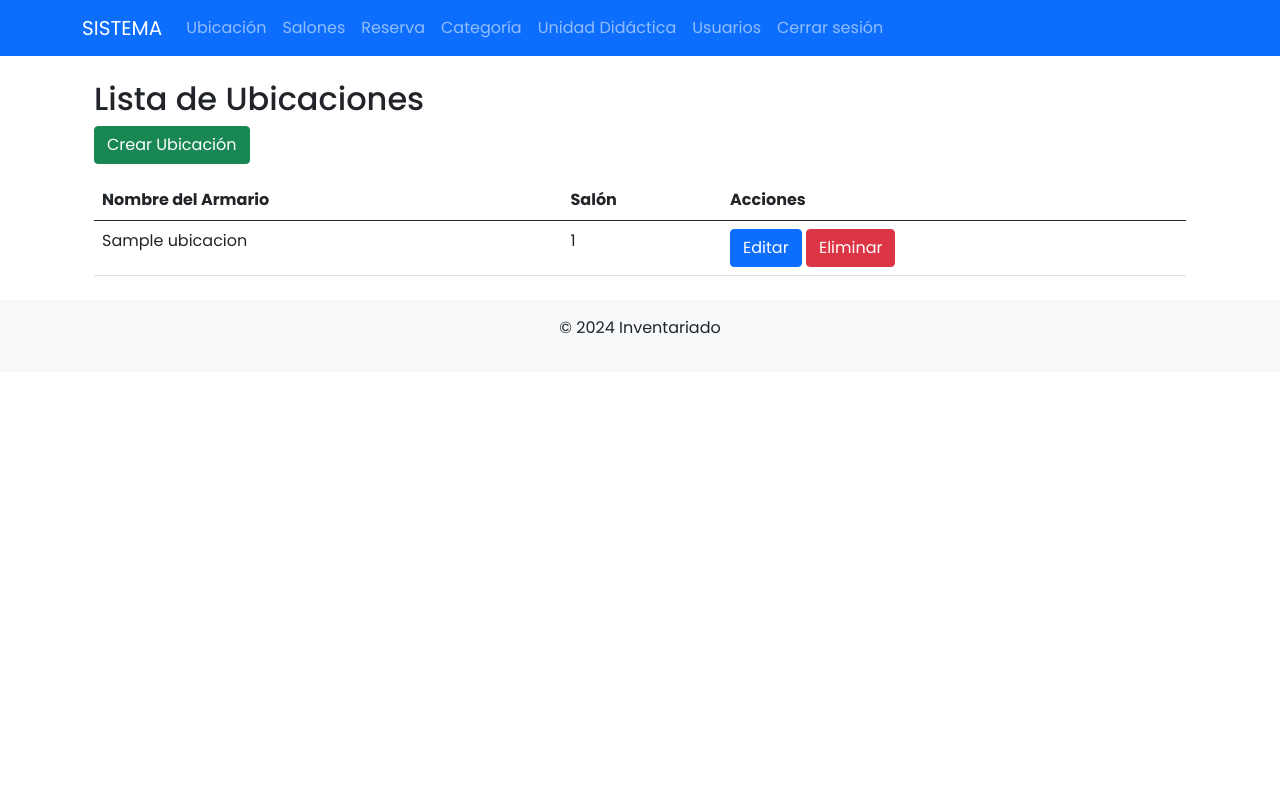
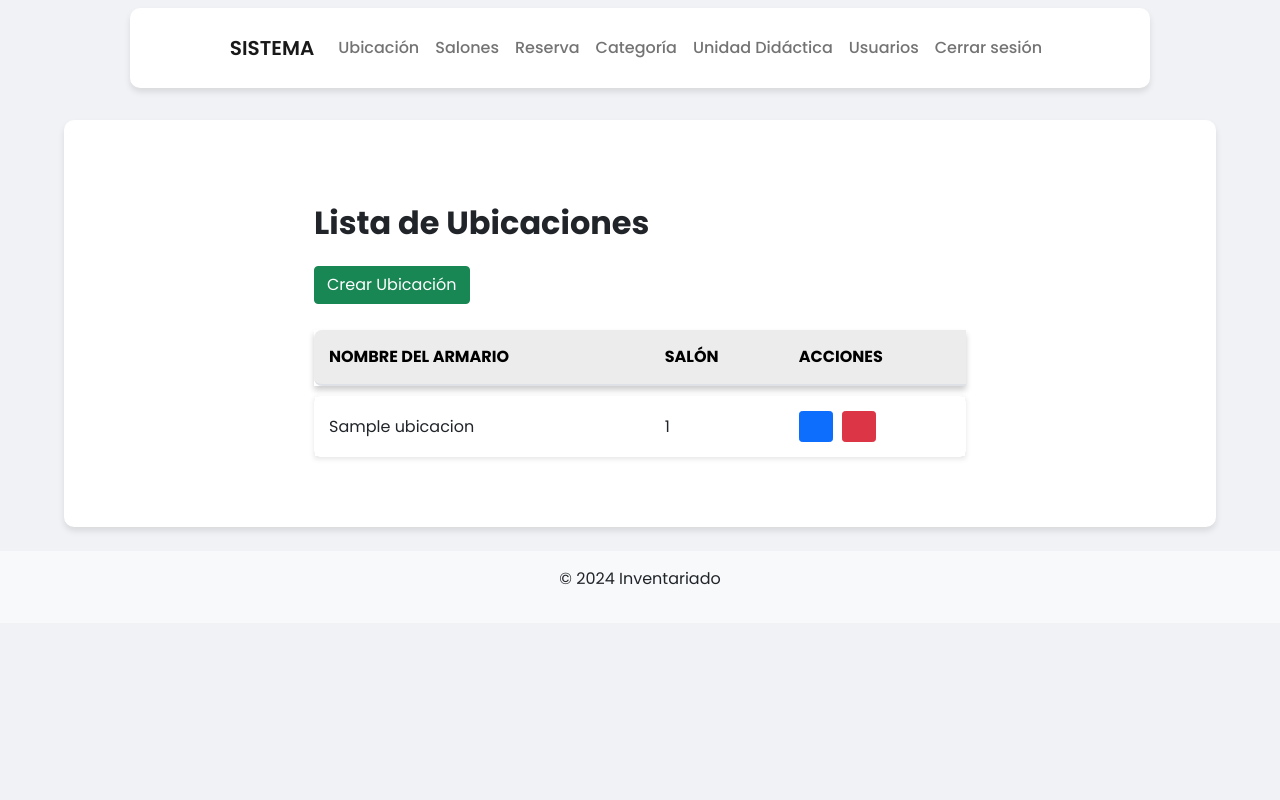
Before and after one commit to johnzoes/web-electronica, a PHP site: page /index.php?controller=ubicacion&action=index in a window 1280 px wide. Run offline with PHP 8.4, Linux system fonts and the light colour scheme; the visitor is signed in with stand-in values (Sample User, id 1); tables that the repository leaves empty or names only in its code hold one stand-in row (values such as "Sample post"); some libraries are stand-ins or nearby versions.

Commit message:
design y logos falta

```diff
--- a/views/layout.php
+++ b/views/layout.php
@@ -7,7 +7,6 @@
     <meta name="viewport" content="width=device-width, initial-scale=1.0">
 
 
-    <link rel="stylesheet" href="styles.css">
     <link href="https://cdn.jsdelivr.net/npm/bootstrap@5.0.2/dist/css/bootstrap.min.css" rel="stylesheet"
         integrity="sha384-EVSTQN3/azprG1Anm3QDgpJLIm9Nao0Yz1ztcQTwFspd3yD65VohhpuuCOmLASjC" crossorigin="anonymous">
     <link rel="stylesheet" href="https://cdn.jsdelivr.net/npm/sweetalert2@11/dist/sweetalert2.min.css">
@@ -18,51 +17,55 @@
         href="https://fonts.googleapis.com/css2?family=Poppins:ital,wght@0,100;0,200;0,300;0,400;0,500;0,600;0,700;0,800;0,900;1,100;1,200;1,300;1,400;1,500;1,600;1,700;1,800;1,900&display=swap"
         rel="stylesheet">
 
+        <link rel="stylesheet" href="views/font-poppins.css">
+        <link rel="stylesheet" href="views/ubicacion/styles.css">
+
+
+
     <title>Inventariado</title>
 </head>
 
 <body>
 
 <header>
-        <nav class="navbar navbar-expand-lg navbar-dark bg-primary">
-            <div class="container">
-                <a class="navbar-brand" href="#">SISTEMA</a>
-                <button class="navbar-toggler" type="button" data-bs-toggle="collapse" data-bs-target="#navbarNav"
-                    aria-controls="navbarNav" aria-expanded="false" aria-label="Toggle navigation">
+    <nav class="navbar navbar-expand-lg navbar-light ">
+        <div class="container-nav">
+            <a class="navbar-brand poppins-semibold" href="#">SISTEMA</a>
+            <button class="navbar-toggler" type="button" data-bs-toggle="collapse" data-bs-target="#navbarNav" aria-controls="navbarNav" aria-expanded="false" aria-label="Toggle navigation">
                 <span class="navbar-toggler-icon"></span>
             </button>
             <div class="collapse navbar-collapse" id="navbarNav">
                 <ul class="navbar-nav me-auto mb-2 mb-lg-0">
                     <li class="nav-item">
-                            <a class="nav-link" href="index.php?controller=ubicacion&action=index">Ubicación</a>
+                        <a class="nav-link poppins-medium" href="index.php?controller=ubicacion&action=index">Ubicación</a>
                     </li>
                     <li class="nav-item">
-                            <a class="nav-link" href="index.php?controller=salon&action=index">Salones</a>
+                        <a class="nav-link poppins-medium" href="index.php?controller=salon&action=index">Salones</a>
                     </li>
                     <li class="nav-item">
-                            <a class="nav-link" href="index.php?controller=reserva&action=index">Reserva</a>
+                        <a class="nav-link poppins-medium" href="index.php?controller=reserva&action=index">Reserva</a>
                     </li>
                     <li class="nav-item">
-                            <a class="nav-link" href="index.php?controller=categoria&action=index">Categoría</a>
+                        <a class="nav-link poppins-medium" href="index.php?controller=categoria&action=index">Categoría</a>
                     </li>
                     <li class="nav-item">
-                            <a class="nav-link" href="index.php?controller=unidad_didactica&action=index">Unidad
-                                Didáctica</a>
+                        <a class="nav-link poppins-medium" href="index.php?controller=unidad_didactica&action=index">Unidad Didáctica</a>
                     </li>
                     <?php if ($_SESSION['role'] == 1): // Solo mostrar para administradores ?>
                         <li class="nav-item">
-                                <a class="nav-link" href="index.php?controller=usuario&action=index">Usuarios</a>
+                            <a class="nav-link poppins-medium" href="index.php?controller=usuario&action=index">Usuarios</a>
                         </li>
                     <?php endif; ?>
                     <li class="nav-item">
-                            <a class="nav-link" href="index.php?controller=auth&action=logout">Cerrar sesión</a>
+                        <a class="nav-link poppins-medium" href="index.php?controller=auth&action=logout">Cerrar sesión</a>
                     </li>
                 </ul>
             </div>
         </div>
     </nav>
 </header>
-    <main class="container my-4">
+
+    <main class="container-main my-4">
         <?php include ($view); ?>
     </main>
 
--- a/views/reserva/index.php
+++ b/views/reserva/index.php
@@ -5,7 +5,7 @@ require_once 'models/estado_reserva.php';
 
 
 <div class="container">
-    <h2>Lista de Reservas</h2>
+    <h2 class="poppins-bold">Lista de Reservas</h2>
     <a href="index.php?controller=reserva&action=create" class="btn btn-success mb-3">Crear Reserva</a>
     <table class="table">
         <thead>
--- a/views/salon/index.php
+++ b/views/salon/index.php
@@ -1,5 +1,6 @@
 <div class="container">
-    <a href="index.php?controller=salon&action=create" class="btn btn-primary mb-3">Agregar Salón</a>
+
+<h2 class="my-4 poppins-bold">Lista de Ubicaciones</h2>
 
     <table class="table table-striped">
         <thead>
@@ -28,4 +29,7 @@
             <?php endif; ?>
         </tbody>
     </table>
+
+    <a href="index.php?controller=salon&action=create" class="btn btn-primary mb-3 ">Agregar Salón</a>
+
 </div>
--- a/views/ubicacion/create.php
+++ b/views/ubicacion/create.php
@@ -1,4 +1,4 @@
-<h1>Crear Ubicación</h1>
+<h1 class="poppins-bold">Crear Ubicación</h1>
 <form action="index.php?controller=ubicacion&action=store" method="POST" class="d-flex flex-column align-items-start">
     <div class="mb-3 d-flex align-items-center">
         <label for="id_salon" class="form-label me-2">Salón:</label>
--- a/views/ubicacion/edit.php
+++ b/views/ubicacion/edit.php
@@ -1,6 +1,6 @@
 <?php if (isset($ubicacion) && isset($salones)): ?>
     <div class="container">
-        <h2>Editar Ubicación</h2>
+        <h2  class="poppins-bold">Editar Ubicación</h2>
         <form action="index.php?controller=ubicacion&action=update&id=<?php echo htmlspecialchars($ubicacion['id_ubicacion'], ENT_QUOTES, 'UTF-8'); ?>" method="POST">
             <div class="mb-3">
                 <label for="nombre_armario" class="form-label">Nombre del Armario</label>
--- a/views/ubicacion/index.php
+++ b/views/ubicacion/index.php
@@ -1,15 +1,16 @@
 <?php
 require_once 'models/salon.php';
 ?>
+<link rel="stylesheet" href="styles.css">
 
 <div class="container">
-    <h2>Lista de Ubicaciones</h2>
+    <h2 class="my-4 poppins-bold">Lista de Ubicaciones</h2>
     <a href="index.php?controller=ubicacion&action=create" class="btn btn-success mb-3">Crear Ubicación</a>
-    <table class="table">
+    <table class="table-modern" id="sortableTable">
         <thead>
             <tr>
-                <th>Nombre del Armario</th>
-                <th>Salón</th>
+                <th data-sort="name">Nombre del Armario</th>
+                <th data-sort="salon">Salón</th>
                 <th>Acciones</th>
             </tr>
         </thead>
@@ -19,10 +20,12 @@ require_once 'models/salon.php';
                     <td><?php echo htmlspecialchars($ubicacion['nombre_armario'], ENT_QUOTES, 'UTF-8'); ?></td>
                     <td><?php echo htmlspecialchars($ubicacion['id_salon'], ENT_QUOTES, 'UTF-8'); ?></td>
                     <td>
-                        <a href="index.php?controller=ubicacion&action=edit&id=<?php echo htmlspecialchars($ubicacion['id_ubicacion'], ENT_QUOTES, 'UTF-8'); ?>" class="btn btn-primary">Editar</a>
-                        <form action="index.php?controller=ubicacion&action=delete&id=<?php echo htmlspecialchars($ubicacion['id_ubicacion'], ENT_QUOTES, 'UTF-8'); ?>" method="POST" style="display: inline-block;">
-                            <button type="submit" class="btn btn-danger">Eliminar</button>
-                        </form>
+                    <a href="index.php?controller=ubicacion&action=edit&id=<?php echo htmlspecialchars($ubicacion['id_ubicacion'], ENT_QUOTES, 'UTF-8'); ?>" class="btn btn-primary btn-sm">
+                            <img src="../../images/aa.svg" alt="Editar" width="16" height="16">
+                        </a>
+                    <button type="submit" class="btn btn-danger btn-sm">
+                                <img src="images/a.svg" alt="Eliminar" width="16" height="16">
+                            </button>
                     </td>
                 </tr>
             <?php endforeach; ?>
--- /dev/null
+++ b/views/ubicacion/styles.css
@@ -0,0 +1,116 @@
+/* views/styles.css */
+
+.navbar{
+    justify-content: center;
+    align-items: center;
+    background-color: transparent;
+}
+
+
+body, html {
+    font-family: 'Poppins', sans-serif;
+    background-color: #f0f2f5;
+    margin: 0;
+    padding: 0;
+    height: 100%;
+}
+
+.container-main{
+    max-width: 90%;
+    margin: 0 auto;
+    background-color: #ffffff;
+    box-shadow: 0 4px 6px rgba(0, 0, 0, 0.1);
+    padding: 20px 100px;
+    border-radius: 10px;
+
+}
+
+.container-nav{
+    display: flex;
+    justify-content: center;
+    align-items: center;
+    max-width: 90%;
+    padding: 20px 100px;
+    box-shadow: 0 4px 6px rgba(0, 0, 0, 0.1);
+    border-radius: 10px;
+    background-color: #fff;
+
+}
+
+.container{
+    padding: 40px 150px;
+}
+
+.table-modern {
+    width: 100%;
+    border-collapse: separate;
+    border-spacing: 0 10px; /* Espacio entre filas */
+}
+
+.table-modern thead th {
+    background-color: #ececec; /* Fondo gris claro */
+    color: #000000; /* Color del texto del encabezado */
+    font-weight: bold;
+    text-transform: uppercase;
+    padding: 15px;
+    text-align: left;
+    border-top-left-radius: 0px; /* Bordes redondeados para la primera celda */
+    border-top-right-radius: 0px; /* Bordes redondeados para la última celda */
+    border-bottom: 2px solid #dee2e6; /* Línea inferior para separar del cuerpo */
+}
+
+.table-modern thead tr {
+    box-shadow: 0 4px 6px rgba(0, 0, 0, 0.2); /* Sombra para separar el encabezado */
+    margin-bottom: 10px; /* Margen inferior para separarlo de las filas */
+}
+
+.table-modern tbody tr {
+    background: #fff;
+    box-shadow: 0 2px 5px rgba(0,0,0,0.1);
+    transition: all 0.3s ease;
+}
+
+.table-modern tbody tr:hover {
+    transform: translateY(-3px);
+    box-shadow: 0 4px 8px rgba(0,0,0,0.15);
+}
+
+.table-modern tbody tr td {
+    border: none;
+    padding: 15px;
+    vertical-align: middle;
+    background: #fff;
+}
+
+.table-modern thead  th:first-child {
+    border-top-left-radius: 8px;
+    border-bottom-left-radius: 8px;
+}
+
+.table-modern thead td:last-child {
+    border-top-right-radius: 8px;
+    border-bottom-right-radius: 8px;
+}
+
+.table-modern tbody tr td:first-child {
+    border-top-left-radius: 8px;
+    border-bottom-left-radius: 8px;
+}
+
+.table-modern tbody tr td:last-child {
+    border-top-right-radius: 8px;
+    border-bottom-right-radius: 8px;
+}
+
+.table-modern tbody tr td button {
+    margin: 0 5px;
+}
+
+.status {
+    display: inline-block;
+    padding: 5px 10px;
+    border-radius: 12px;
+    font-size: 0.875rem;
+    font-weight: 500;
+    color: #fff;
+}
```
Also changed, not shown: views/login.css (+79 -9 lines), views/login.php (+4 -3 lines), images/a.svg (added), images/aa.svg (added), views/font-poppins.css (renamed from views/styles.css). Lines whose indentation alone changed are shown as unchanged.
